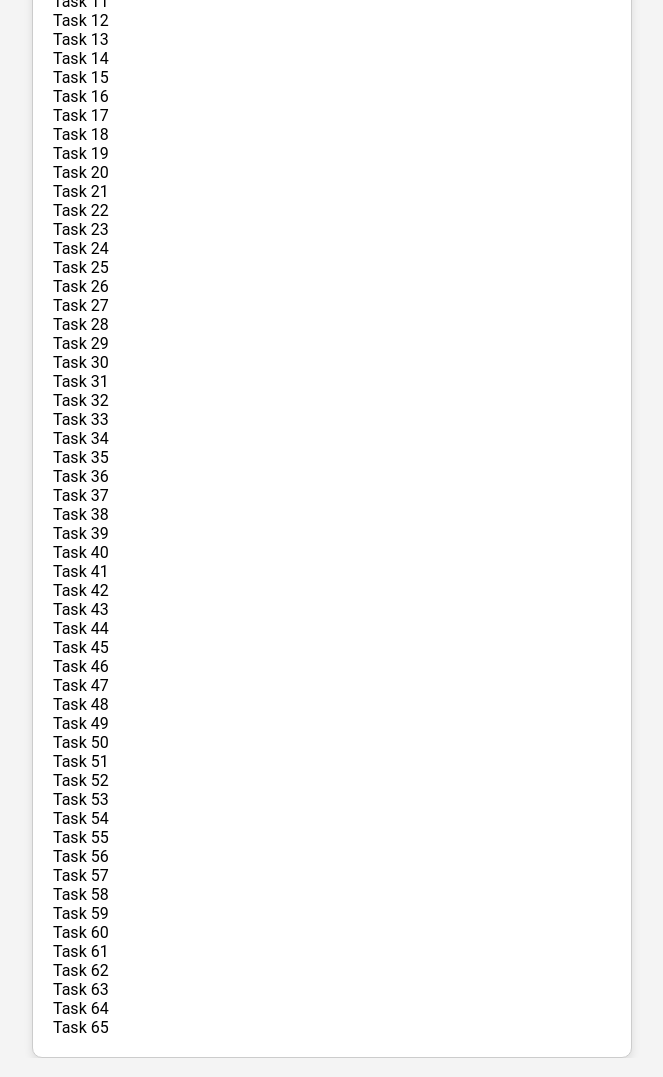
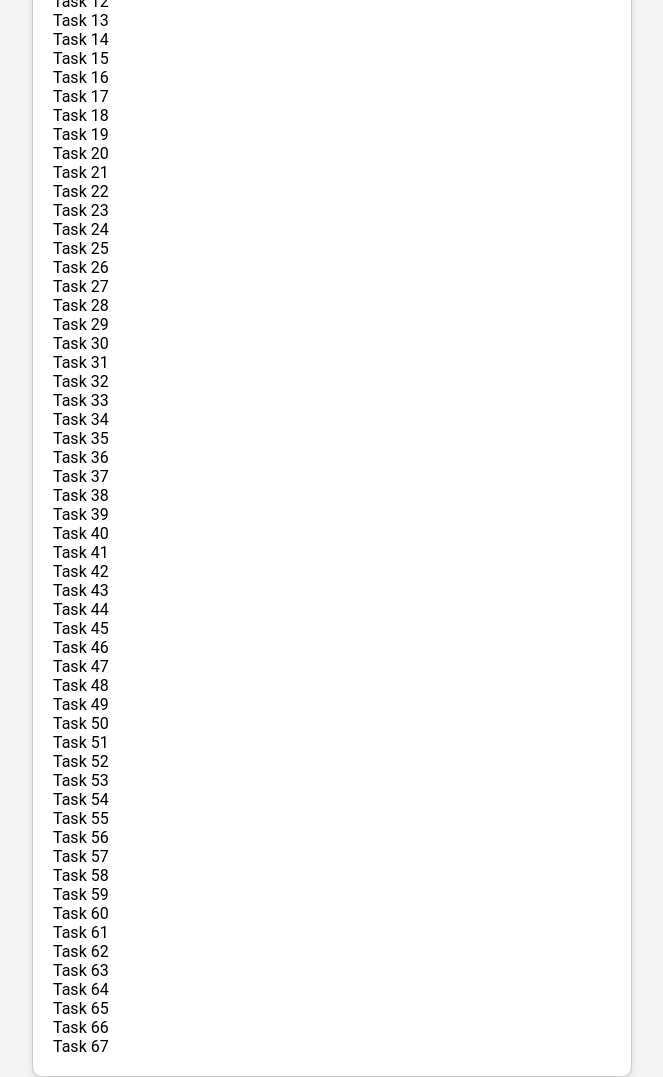
Before and after one commit to CharlesPonto/task-tracker, a plain HTML site: page index.html in a window 1280 px wide. Shown: the whole page, without its empty margins (308-971 px from the left). Drawn offline with Linux system fonts and the light colour scheme.

Commit message:
Added 2 tasks

```diff
--- a/index.html
+++ b/index.html
@@ -74,6 +74,8 @@
         <li>Task 63</li>
         <li>Task 64</li>
         <li>Task 65</li>
+        <li>Task 66</li>
+        <li>Task 67</li>
       </ul>
     </div>
 
```
